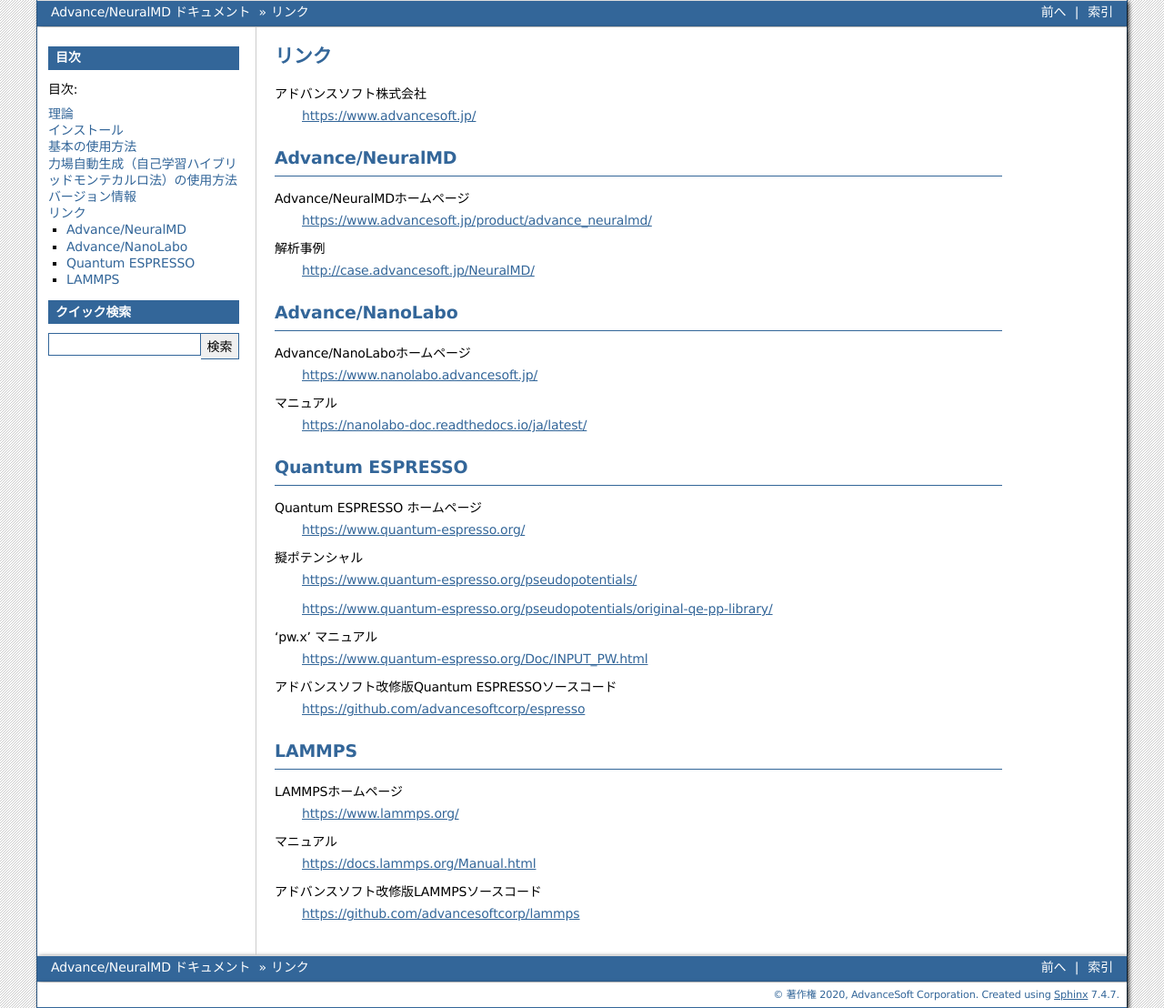
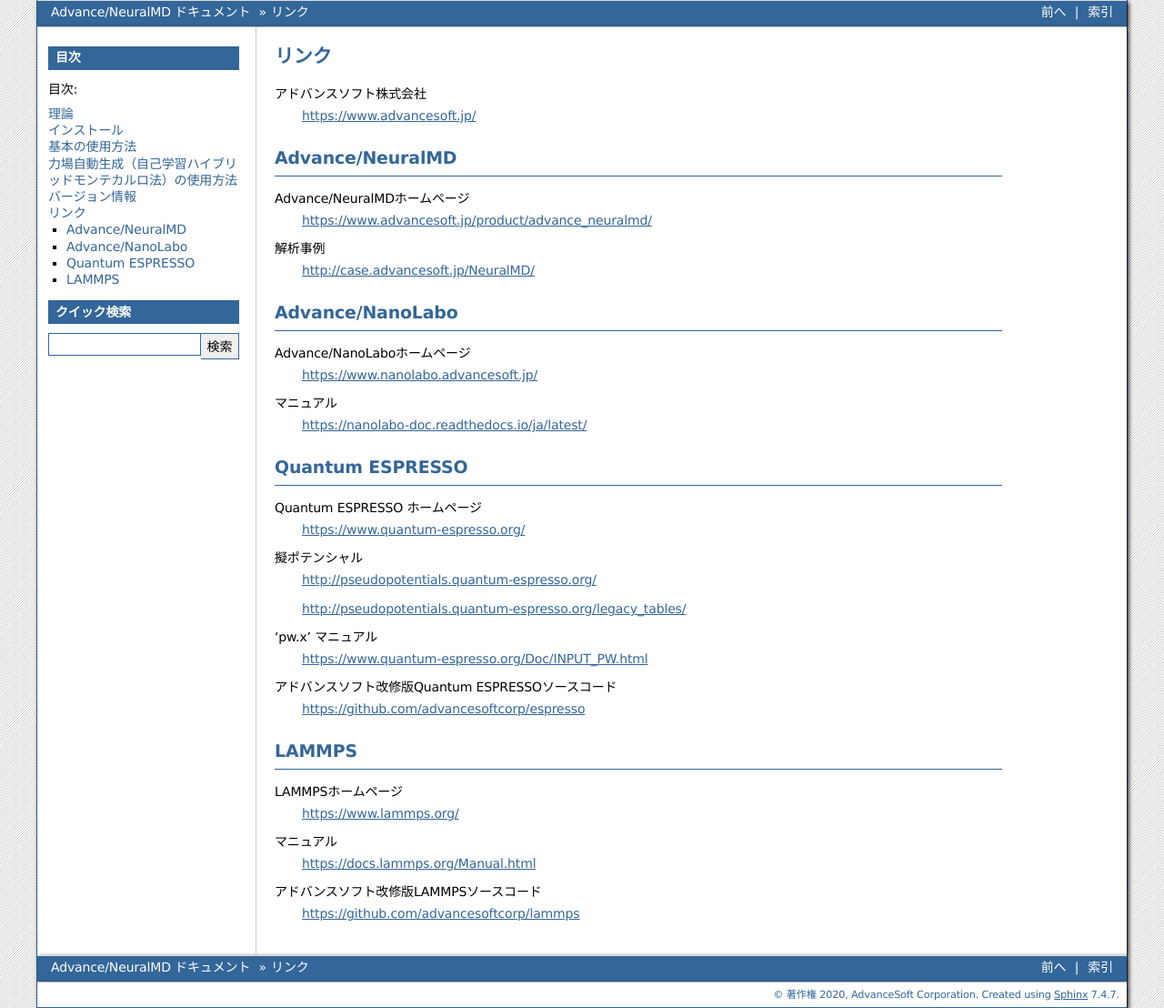
Before and after one commit to advancesoftcorp/neuralmd-doc, a Sphinx documentation site: the page built from docs/source/link.rst, in a window 1280 px wide. Shown: the whole page at 91% size. Built offline with Sphinx 7.4.7, drawn with Linux system fonts in a browser that asks for light colours; formulas are drawn with MathJax 3; some of the changed lines change nothing that is shown.

Commit message:
update pseudo potential links

```diff
--- a/docs/source/link.rst
+++ b/docs/source/link.rst
@@ -32,9 +32,9 @@
  https://www.quantum-espresso.org/
 
 擬ポテンシャル
- https://www.quantum-espresso.org/pseudopotentials/
+ http://pseudopotentials.quantum-espresso.org/
 
- https://www.quantum-espresso.org/pseudopotentials/original-qe-pp-library/
+ http://pseudopotentials.quantum-espresso.org/legacy_tables/
 
 |lsquo|\ pw.x\ |rsquo| マニュアル
  https://www.quantum-espresso.org/Doc/INPUT_PW.html
```
